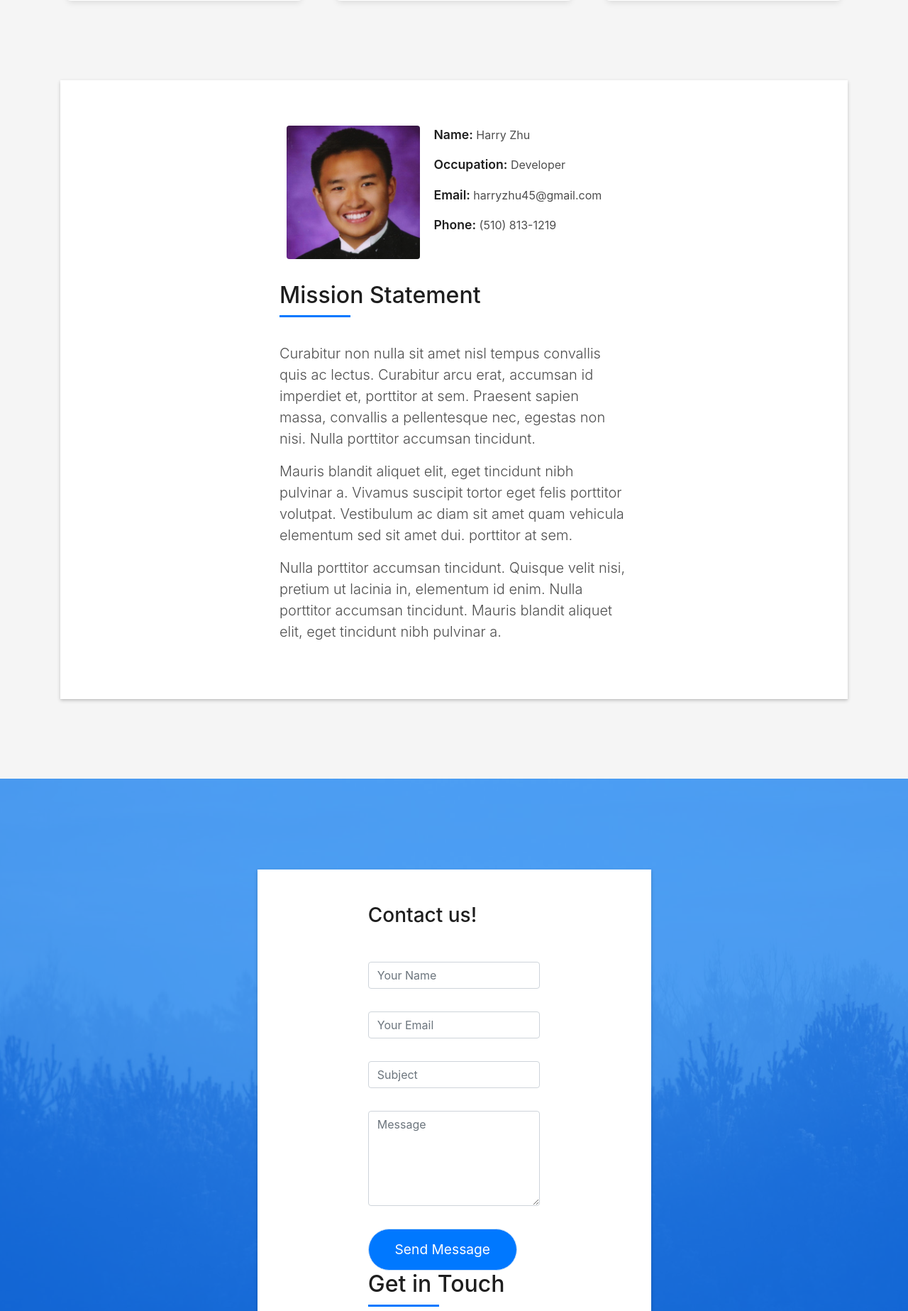
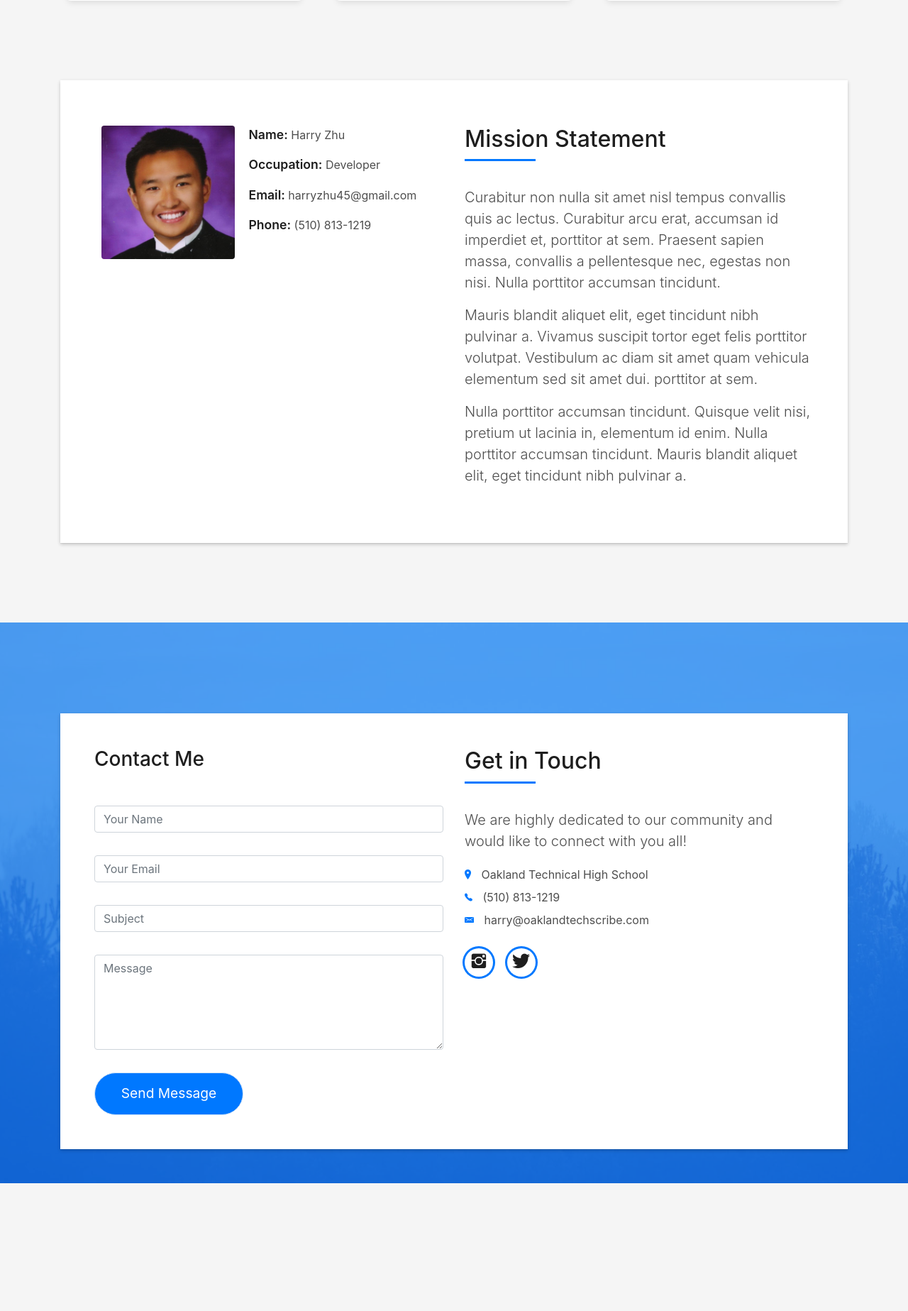
Before and after one commit to HarryZ10/harryclimatechange, a PHP site: page / in a window 1280 px wide. Shown: the part 1377-3224 px from the top of the page at 71% size. After the commit the page ends 3044 px from the top, so only its background shows below. Run offline with PHP 8.4, Linux system fonts and the light colour scheme; some web fonts are replaced.

Commit message:
Bug Fixed: Added individual ID's on col-md-6 and box-sshadow-full

```diff
--- a/css/style.css
+++ b/css/style.css
@@ -21,7 +21,7 @@ div#registration.jumbotron{
   margin-left: 300px;
 }
 
-.col-md-6{
+#submissions.col-md-6{
   margin-left: 25%;
 }
 
@@ -207,16 +207,14 @@ a:hover {
 
 .box-shadow-full {
   padding: 3rem 1.25rem;
-  position: relative;
   background-color: #fff;
   margin-bottom: 3rem;
   z-index: 2;
   box-shadow: 0 1px 1px 0 rgba(0, 0, 0, 0.06), 0 2px 5px 0 rgba(0, 0, 0, 0.2);
 }
 
-div#contact.box-shadow-full {
+div#submissions.box-shadow-full {
   padding: 3rem 1.25rem;
-  position: relative;
   background-color: #fff;
   margin-bottom: 3rem;
   z-index: 2;
--- a/index.html
+++ b/index.html
@@ -226,7 +226,7 @@
                 <div class="col-md-6">
                   <div class="title-box-2">
                     <h3 class="title-center">
-                      Contact us!
+                      Contact Me
                     </h3>
                   </div>
                   <div>
--- a/submission.html
+++ b/submission.html
@@ -68,15 +68,15 @@
 
     <!-- BODY CONTENT -->
 
-    <section id="contact" class="paralax-mf footer-paralax bg-image" style="background-image: url(img/overlay-bg.jpg)">
+    <section id="submissions" class="paralax-mf footer-paralax bg-image" style="background-image: url(img/overlay-bg.jpg)">
         <div class="overlay-mf"></div>
         <div class="container">
             <div class="row">
                 <div class="col-sm-12">
                     <div class="contact-mf">
-                        <div id="contact" class="box-shadow-full">
+                        <div id="submissions" class="box-shadow-full">
                             <div class="row">
-                                <div class="col-md-6">
+                                <div id="submissions" class="col-md-6">
                                     <div class="title-box-2">
                                         <h3 class="title-center">
                                             Submit Resource
```
